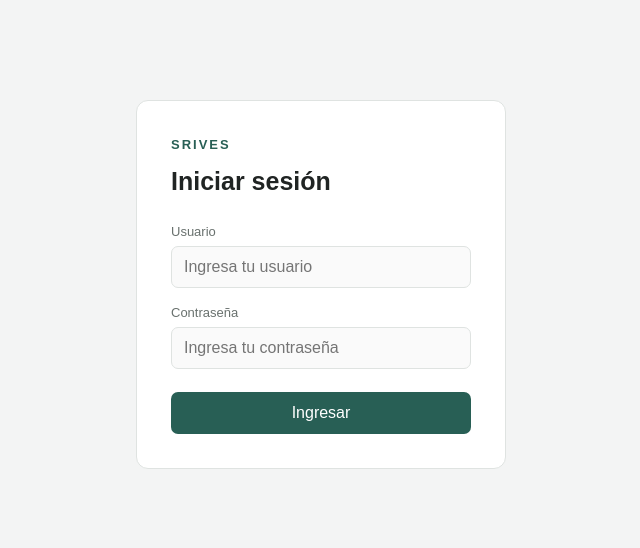
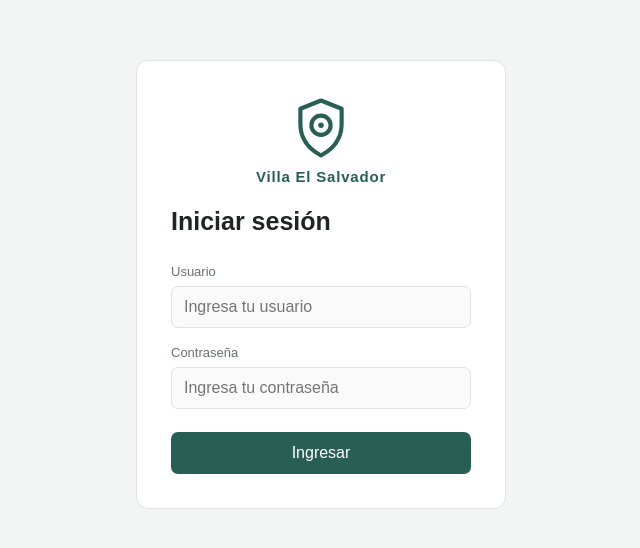
Before and after one commit to alessandergr/Gestion-incidencias-videovigilancia-ves, a React (Create React App) app: page / in a window 1280 px wide. Shown: the part 116-664 px from the top of the page, without its empty margins (319-959 px from the left). Built offline with nearby package versions, Linux system fonts and the light colour scheme.

Commit message:
Mejora diseño de interfaz y evidencias finales

```diff
--- a/src/App.css
+++ b/src/App.css
@@ -129,14 +129,15 @@ textarea {
 }
 
 .contenido {
-  max-width: 1250px;
-  margin: auto;
-  padding: 28px;
+  width: 100%;
+  max-width: none;
+  margin: 0;
+  padding: 24px 32px;
 }
 
 .distribucion {
   display: grid;
-  grid-template-columns: 330px 1fr;
+  grid-template-columns: 300px minmax(0, 1fr);
   gap: 20px;
   align-items: start;
 }
@@ -147,7 +148,7 @@ textarea {
 }
 
 .bloque {
-  padding: 22px;
+  padding: 18px;
   background: var(--blanco);
   border: 1px solid var(--borde);
   border-radius: 10px;
@@ -237,7 +238,7 @@ textarea {
 }
 
 .formulario h3 {
-  margin: 25px 0 13px;
+  margin: 16px 0 10px;
   font-size: 14px;
 }
 
@@ -260,7 +261,7 @@ textarea {
 
 .campo {
   display: block;
-  margin-bottom: 13px;
+  margin-bottom: 8px;
 }
 
 .campo > span {
@@ -646,3 +647,38 @@ textarea {
   cursor: not-allowed;
   opacity: 0.6;
 }
+.marca-login {
+  display: flex;
+  flex-direction: column;
+  align-items: center;
+  justify-content: center;
+  gap: 7px;
+  margin-bottom: 22px;
+  color: var(--principal);
+}
+
+.marca-login span {
+  font-size: 15px;
+  font-weight: 700;
+  letter-spacing: 0.8px;
+}
+
+.logo-login {
+  width: 66px;
+  height: 66px;
+  display: block;
+}
+.marca-app {
+  display: flex;
+  align-items: center;
+  gap: 9px;
+  color: var(--principal);
+  font-size: 16px;
+  font-weight: 800;
+  letter-spacing: 1.5px;
+}
+
+.logo-encabezado {
+  width: 38px;
+  height: 38px;
+}
--- a/src/components/Encabezado.js
+++ b/src/components/Encabezado.js
@@ -1,7 +1,40 @@
 function Encabezado({ usuario, onSalir }) {
   return (
     <header className="encabezado">
-      <span className="marca">SRIVES</span>
+      <div className="marca-app">
+  <svg
+    className="logo-encabezado"
+    viewBox="0 0 48 48"
+    aria-hidden="true"
+  >
+    <path
+      d="M24 4L39 10V21C39 31.5 32.8 39.3 24 44C15.2 39.3 9 31.5 9 21V10L24 4Z"
+      fill="none"
+      stroke="currentColor"
+      strokeWidth="3"
+      strokeLinecap="round"
+      strokeLinejoin="round"
+    />
+
+    <circle
+      cx="24"
+      cy="22"
+      r="7"
+      fill="none"
+      stroke="currentColor"
+      strokeWidth="3"
+    />
+
+    <circle
+      cx="24"
+      cy="22"
+      r="2"
+      fill="currentColor"
+    />
+  </svg>
+
+  <span>VES</span>
+</div>
 
       <div className="datos-sesion">
         <div>
--- a/src/components/Login.js
+++ b/src/components/Login.js
@@ -12,13 +12,19 @@ function Login({ onLogin }) {
     setCargando(true);
 
     try {
-      const respuesta = await fetch("http://localhost:3001/api/login", {
-        method: "POST",
-        headers: {
-          "Content-Type": "application/json",
-        },
-        body: JSON.stringify({ usuario, contrasena }),
-      });
+      const respuesta = await fetch(
+        "http://localhost:3001/api/login",
+        {
+          method: "POST",
+          headers: {
+            "Content-Type": "application/json",
+          },
+          body: JSON.stringify({
+            usuario,
+            contrasena,
+          }),
+        }
+      );
 
       const datos = await respuesta.json();
 
@@ -31,7 +37,9 @@ function Login({ onLogin }) {
         usuario: datos.usuario,
       });
     } catch (error) {
-      setMensaje(error.message || "No se pudo iniciar sesión.");
+      setMensaje(
+        error.message || "No se pudo iniciar sesión."
+      );
     } finally {
       setCargando(false);
     }
@@ -40,32 +48,84 @@ function Login({ onLogin }) {
   return (
     <main className="pagina-login">
       <form className="login" onSubmit={iniciarSesion}>
-        <span className="marca">SRIVES</span>
+        <div className="marca-login">
+          <svg
+            className="logo-login"
+            viewBox="0 0 48 48"
+            aria-hidden="true"
+          >
+            <path
+              d="M24 4L39 10V21C39 31.5 32.8 39.3 24 44C15.2 39.3 9 31.5 9 21V10L24 4Z"
+              fill="none"
+              stroke="currentColor"
+              strokeWidth="3"
+              strokeLinecap="round"
+              strokeLinejoin="round"
+            />
+
+            <circle
+              cx="24"
+              cy="22"
+              r="7"
+              fill="none"
+              stroke="currentColor"
+              strokeWidth="3"
+            />
+
+            <circle
+              cx="24"
+              cy="22"
+              r="2"
+              fill="currentColor"
+            />
+          </svg>
+
+          <span>Villa El Salvador</span>
+        </div>
+
         <h1>Iniciar sesión</h1>
 
         <label htmlFor="usuario">Usuario</label>
+
         <input
           id="usuario"
           value={usuario}
-          onChange={(evento) => setUsuario(evento.target.value)}
+          onChange={(evento) =>
+            setUsuario(evento.target.value)
+          }
           placeholder="Ingresa tu usuario"
           autoComplete="username"
         />
 
-        <label htmlFor="contrasena">Contraseña</label>
+        <label htmlFor="contrasena">
+          Contraseña
+        </label>
+
         <input
           id="contrasena"
           type="password"
           value={contrasena}
-          onChange={(evento) => setContrasena(evento.target.value)}
+          onChange={(evento) =>
+            setContrasena(evento.target.value)
+          }
           placeholder="Ingresa tu contraseña"
           autoComplete="current-password"
         />
 
-        {mensaje && <p className="mensaje-error">{mensaje}</p>}
+        {mensaje && (
+          <p className="mensaje-error">
+            {mensaje}
+          </p>
+        )}
 
-        <button className="boton-principal" disabled={cargando}>
-          {cargando ? "Ingresando..." : "Ingresar"}
+        <button
+          type="submit"
+          className="boton-principal"
+          disabled={cargando}
+        >
+          {cargando
+            ? "Ingresando..."
+            : "Ingresar"}
         </button>
       </form>
     </main>
```
